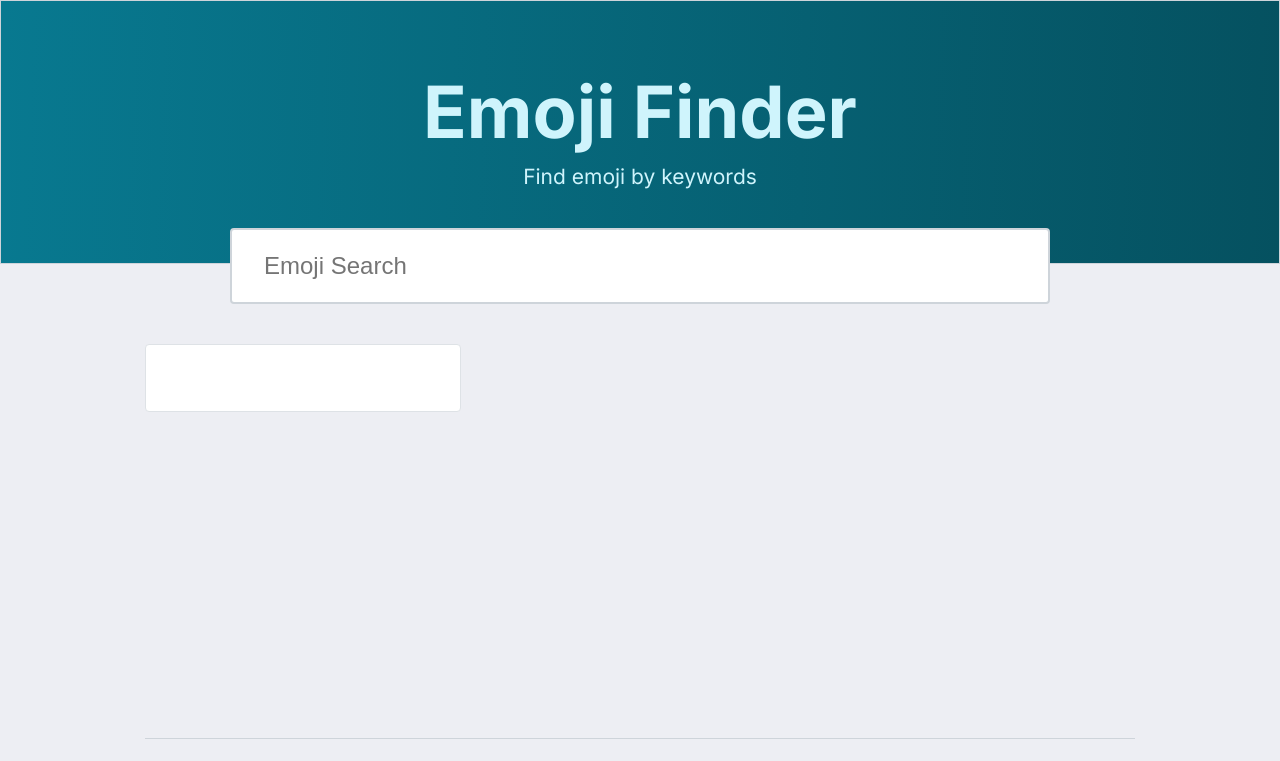
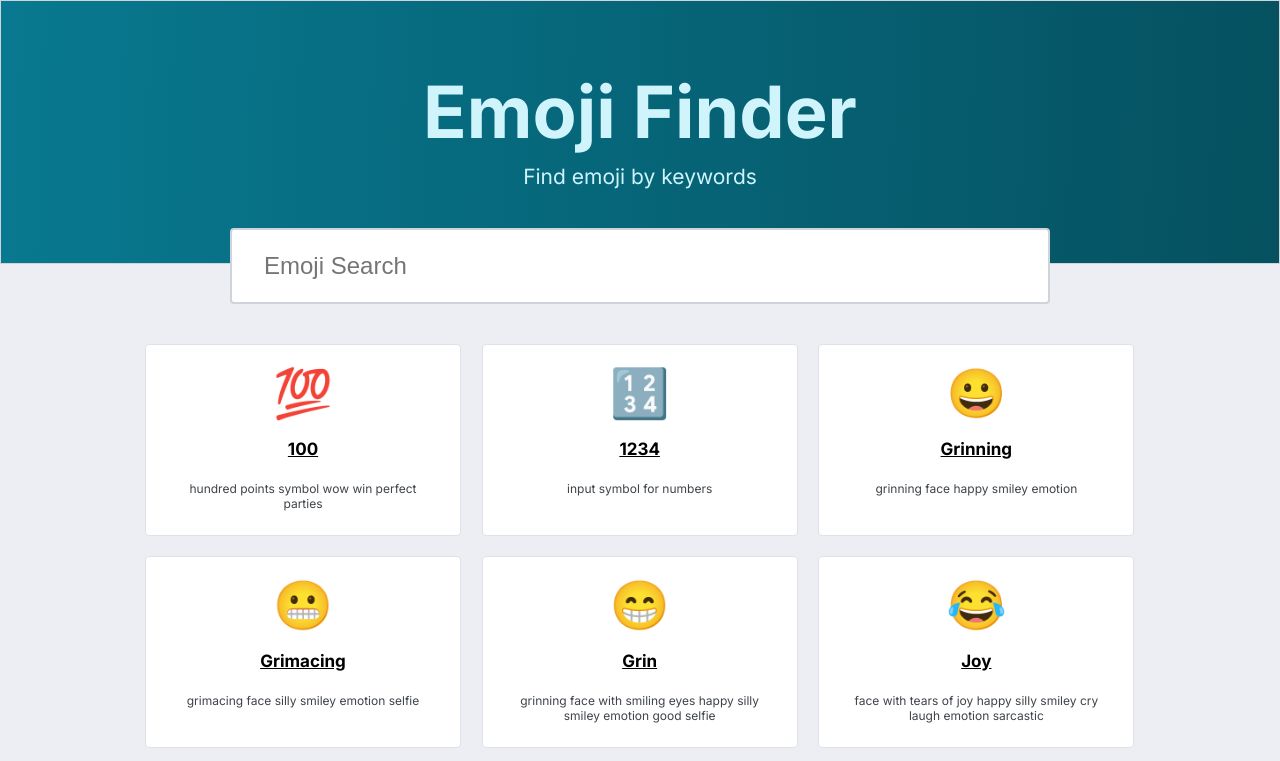
Before and after one commit to teacher-cheater/Emoji-Finder-App, a React (Create React App) app: page / in a window 1280 px wide. Shown: the top 761 px of the page. Built offline with nearby package versions, Linux system fonts and the light colour scheme.

Commit message:
search add

```diff
--- a/src/App.js
+++ b/src/App.js
@@ -17,9 +17,6 @@
 import { Header } from "./components/Header/Header.jsx";
 import { Footer } from "./components/Footer/Footer.jsx";
 import { Main } from "./components/Main/Main.jsx";
-import { data } from "./data";
-
-
 
 function App() {
   return (
--- /dev/null
+++ b/src/components/Input/Input.css
@@ -0,0 +1,18 @@
+.main__search {
+  position: absolute;
+  top: 0;
+  left: 50%;
+  transform: translate(-50%);
+}
+.main__input {
+  color: #abb5be;
+  width: 820px;
+  display: inline-block;
+  border: 2px solid #ced4da;
+  background-color: #fff;
+  border-radius: 4px;
+  padding: 22px 32px;
+  font-size: 24px;
+  text-transform: capitalize;
+  margin-top: -40px;
+}
--- /dev/null
+++ b/src/components/Input/Input.jsx
@@ -0,0 +1,12 @@
+export function Input() {
+  return (
+    <div className="main__search">
+      <input
+        id="main__input"
+        className="main__input"
+        placeholder="emoji search"
+        type="text"
+      />
+    </div>
+  );
+}
--- a/src/components/Main/Main.css
+++ b/src/components/Main/Main.css
@@ -1,32 +1,13 @@
-
 .main {
-  background: #EDEEF3;;
+  background: #edeef3;
 }
 .main__container {
   position: relative;
 }
-.main__content{
+.main__content {
   padding: 80px 0 102px;
   position: relative;
   display: grid;
   grid-template-columns: repeat(3, 1fr);
   gap: 20px;
 }
-.main__search{
-  position: absolute;
-  top:0;
-  left: 50%;
-  transform: translate(-50%);
-}
-.main__input{
-  color: #ABB5BE;
-  width: 820px;
-  display: inline-block;
-  border: 2px solid #CED4DA;
-  background-color: #fff;
-  border-radius: 4px;
-  padding: 22px 32px;
-  font-size: 24px;
-  text-transform: capitalize;
-  margin-top: -40px;
-}
--- a/src/components/Main/Main.jsx
+++ b/src/components/Main/Main.jsx
@@ -1,20 +1,33 @@
-import { Card } from "./Card.jsx";
+import { Card } from "../Card/Card.jsx";
+import { Input } from "../Input/Input.jsx";
+import { data } from "../../data";
+
 //нужно перебрать keywords и убрать повторяющиеся элементы(использовать set и преобразовать в строку и обратно)
 
-export function Main({ data }) {
+function getUniqKeywords(data) {
+  return data.map((elem) => {
+    return {
+      ...elem,
+      keywords: [...new Set(elem.keywords.split(" "))].join(" "),
+    };
+  });
+}
+const uniqKey = getUniqKeywords(data);
+
+export function Main() {
   return (
     <main className="main">
       <div className="main__container">
-        <div className="main__search">
-          <input
-            id="main__input"
-            className="main__input"
-            placeholder="emoji search"
-            type="text"
-          />
-        </div>
+        <Input />
         <div className="main__content">
-          <Card />
+          {uniqKey.map((elem, index) => (
+            <Card
+              key={index}
+              title={elem.symbol}
+              symbol={elem.title}
+              keywords={elem.keywords}
+            />
+          ))}
         </div>
       </div>
     </main>
--- a/src/index.css
+++ b/src/index.css
@@ -2,7 +2,8 @@
 @import url("https://fonts.googleapis.com/css?family=Inter:regular,700&display=swap");
 @import url("./components/Header/Header.css");
 @import url("./components/Main/Main.css");
-@import url("./components/Main/Card.css");
+@import url("./components/Input/Input.css");
+@import url("./components/Card/Card.css");
 @import url("./components/Footer/Footer.css");
 
 /* ОБНУЛЕНИЕ СТИЛЕЙ */
```
Also changed, not shown: src/components/Card/Card.css (renamed from src/components/Main/Card.css), src/components/Card/Card.jsx (renamed from src/components/Main/Card.jsx).
